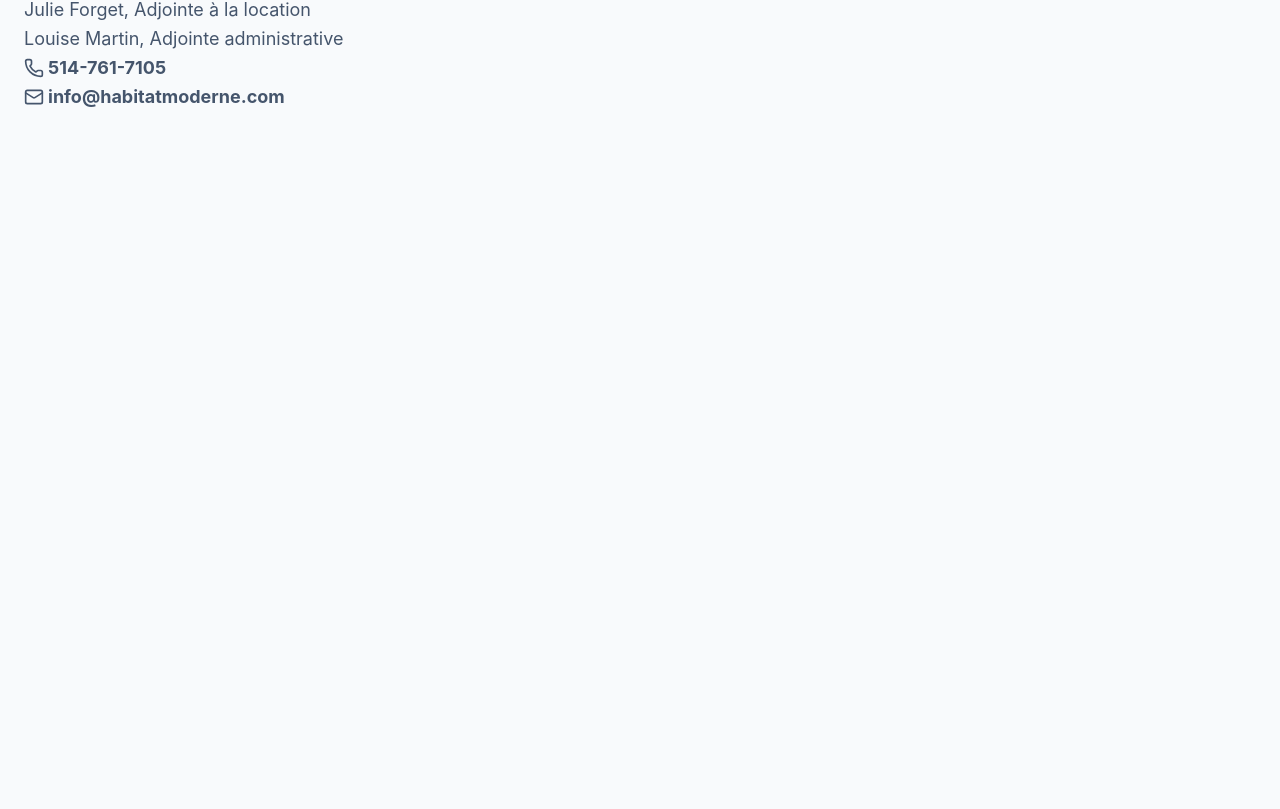
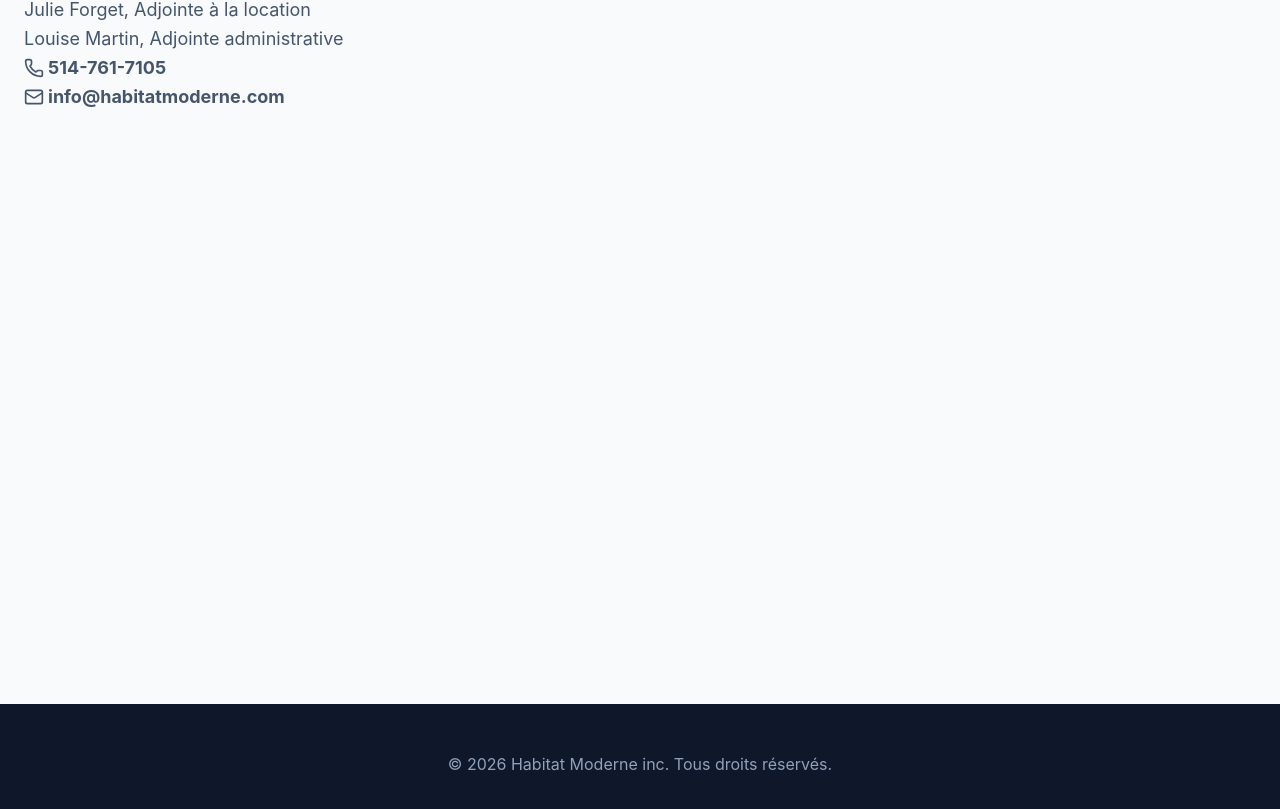
Before and after one commit to pedrovivas/habitat-moderne, a React (Vite) app: page /nous-rejoindre in a window 1280 px wide. Shown: the part 193-1002 px from the top of the page. Before the commit the page ends 897 px from the top, so only its background shows below. Built offline with nearby package versions, Linux system fonts and the light colour scheme.

Commit message:
Add Footer

```diff
--- a/src/App.jsx
+++ b/src/App.jsx
@@ -4,7 +4,8 @@ import ListingsPage from "./ListingPage";
 import ApartmentDetails from "./ApartmentDetails";
 import ContactUs from "./ContactUs";
 import Navbar from "./Navbar";
-import { BrowserRouter, Routes, Route } from "react-router"
+import Footer from "./Footer";
+import { BrowserRouter, Routes, Route } from "react-router";
 
 // Initialize the Query Client
 const queryClient = new QueryClient({
@@ -28,6 +29,7 @@ export default function App() {
           <Route path="/appartement/:id" element={<ApartmentDetails />} />
           <Route path="/nous-rejoindre" element={<ContactUs />} />
         </Routes>
+        <Footer />
       </BrowserRouter>
     </QueryClientProvider>
   );
--- /dev/null
+++ b/src/Footer.jsx
@@ -0,0 +1,11 @@
+export default function Footer() {
+    const year = new Date().getFullYear();
+
+  return (
+    <footer className="bg-slate-900 text-slate-400 py-12 px-4 mt-auto">
+      <div className="max-w-6xl mx-auto text-center">
+        <p>© {year} Habitat Moderne inc. Tous droits réservés.</p>
+      </div>
+    </footer>
+  );
+}
```
